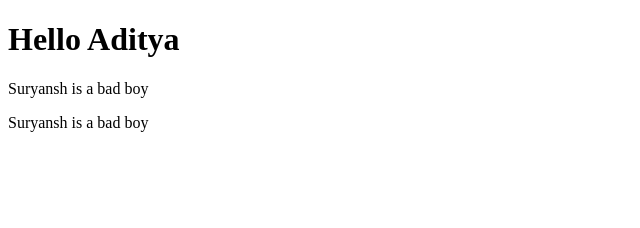
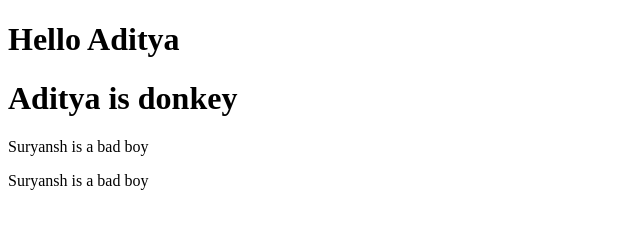
Before and after one commit to rawatvipul/web, a plain HTML site: page index.html in a window 1280 px wide. Shown: the whole page, without its empty margins (0-640 px from the left). Drawn offline with Linux system fonts and the light colour scheme.

Commit message:
adi is a donkey

```diff
--- a/index.html
+++ b/index.html
@@ -7,6 +7,7 @@
 </head>
 <body>
     <h1>Hello Aditya</h1>
+    <h1>Aditya is donkey</h1>
     <p>Suryansh is a bad boy</p>
     <p>Suryansh is a bad boy</p>
 </body>
```
